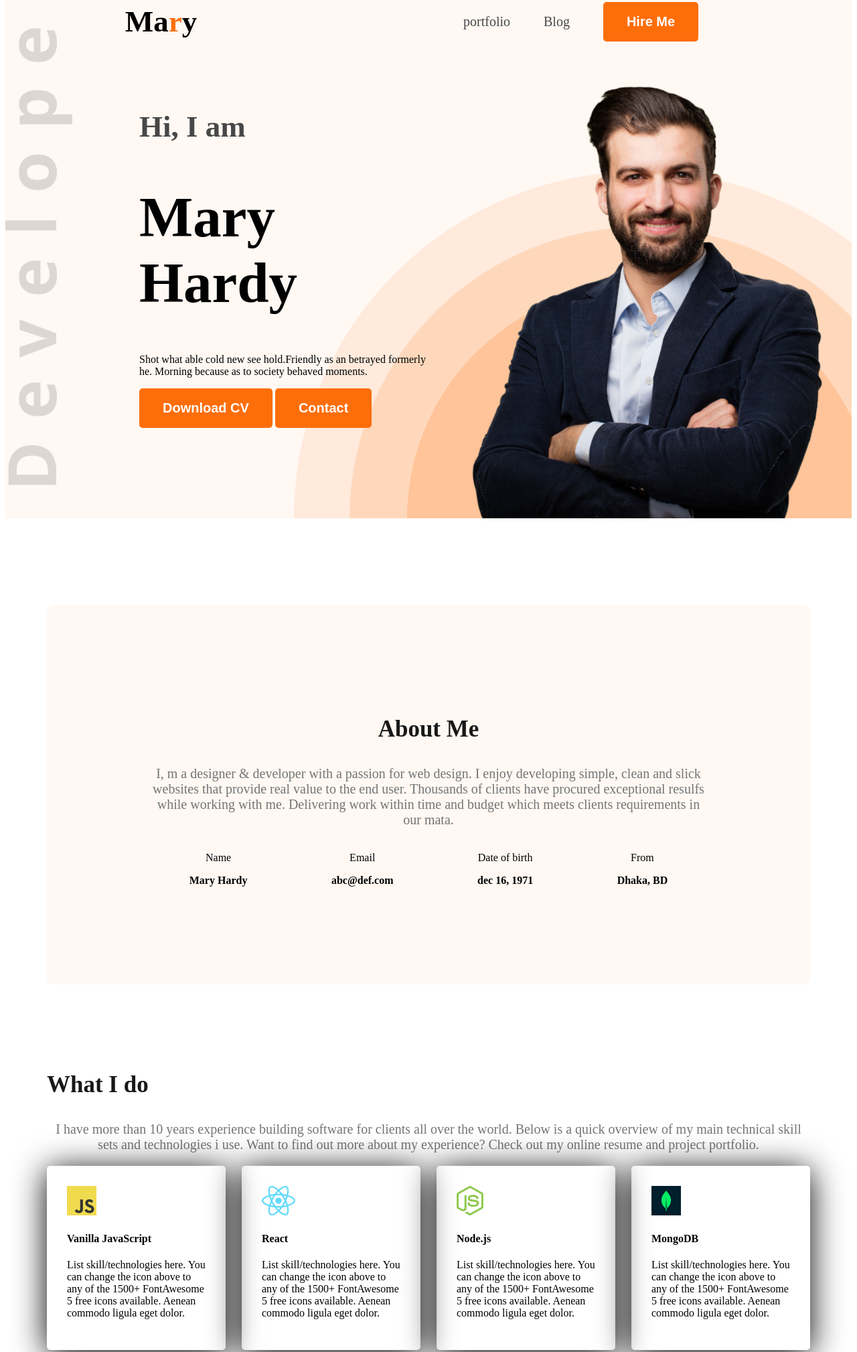
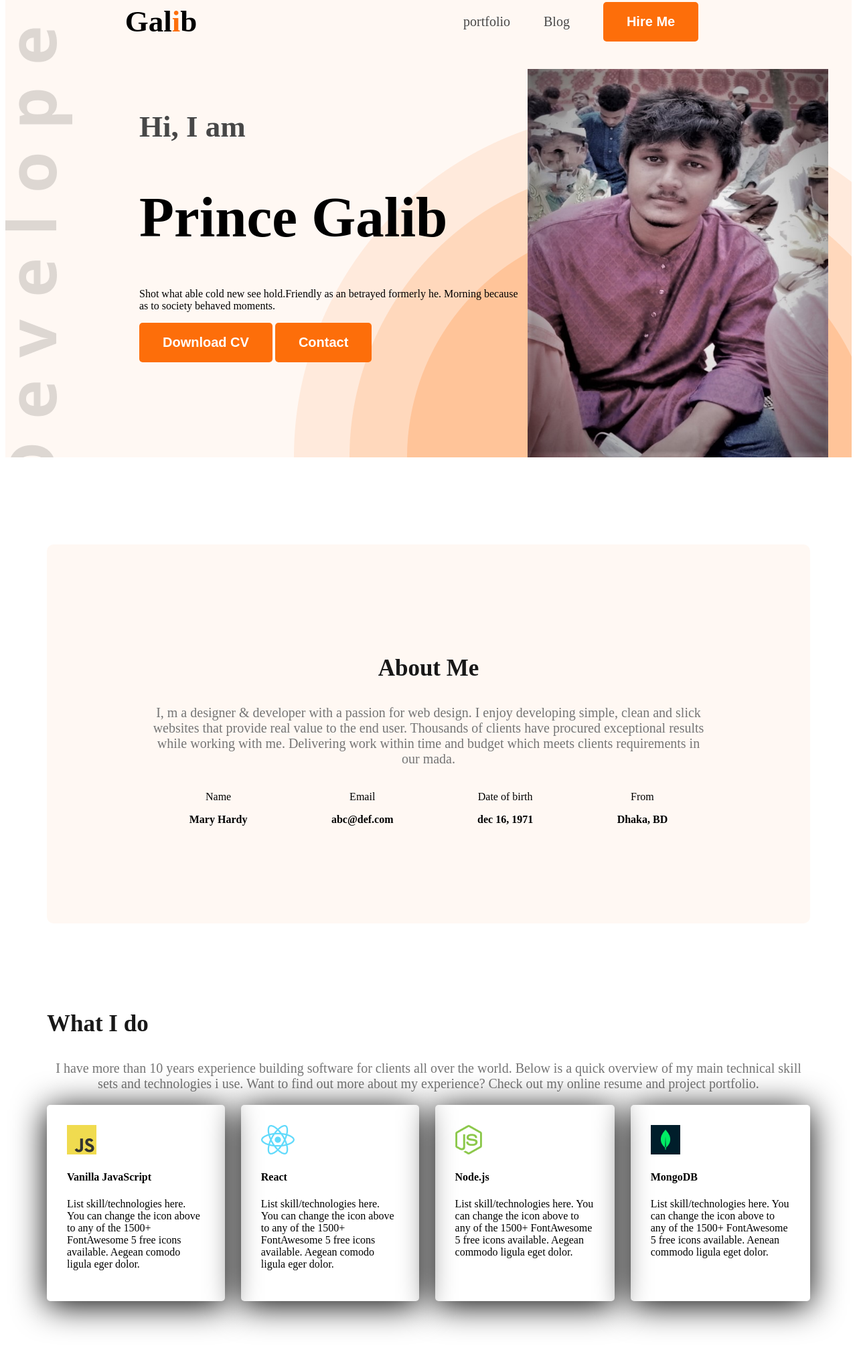
Before and after one commit to Prince-galib/web-dev-portfolio, a plain HTML site: page portfolio.html in a window 1280 px wide. Shown: the part 47-2066 px from the top of the page at 67% size. Drawn offline with Linux system fonts and the light colour scheme.

Commit message:
update mobie vershion

```diff
--- a/index.html
+++ b/portfolio.html
@@ -7,12 +7,12 @@
     <link rel="preconnect" href="https://fonts.googleapis.com">
     <link rel="preconnect" href="https://fonts.gstatic.com" crossorigin>
     <link href="https://fonts.googleapis.com/css2?family=Open+Sans:ital,wght@0,300..800;1,300..800&display=swap" rel="stylesheet">
-    <link rel="stylesheet" href="/styles/portfolio.css">
+    <link rel="stylesheet" href="styles/portfolio.css">
 </head>
 <body class="open-sans-normal">
     <header class="header secondary-bg">
         <nav>
-            <h3 class="nav-title">Ma<span class="text-primary">r</span>y</h3>
+            <h3 class="nav-title">Gal<span class="text-primary">i</span>b</h3>
             <ul>
                 <li><a class="dark-2" href="">portfolio</a></li>
                 <li><a class="dark-2" href="">Blog</a></li>
@@ -20,16 +20,16 @@
             </ul>
         </nav>
         <div class="banner">
-            <div class="banner-contant">
-                <h4 class="banner-greethings dark-2">Hi, I  am</h4>
-                <h1 class="banner-title">Mary Hardy</h1>
+            <div class="banner-content">
+                <h4 class="banner-greetings dark-2">Hi, I  am</h4>
+                <h1 class="banner-title">Prince Galib</h1>
                 <p class="banner-discription">
                 Shot what able cold new see hold.Friendly as an betrayed formerly he. Morning because as to society behaved moments.
                 </p>
                 <button class="btn-primary">Download CV</button>
                 <button class="btn-primary">Contact</button>
             </div>
-            <img class="banner-profile-pic" src="images/hardy.png" alt="">
+            <img class="banner-profile-pic" src="images/galib.jpg" alt="">
         </div>
     </header>
     <main>
@@ -40,9 +40,9 @@
                  for web design. I enjoy developing simple,
                  clean and slick websites that provide real
                  value to the end user. Thousands of clients
-                 have procured exceptional resulfs while working
+                 have procured exceptional results while working
                   with me. Delivering work within time and budget
-                  which meets clients requirements in our mata.
+                  which meets clients requirements in our mada.
             </p>
             <div class="about-items">
                 <div class="about-item">
@@ -74,17 +74,17 @@
                 <div class="skill">
                     <img src="images/icons/js.png" alt="">
                     <h4 class="skill-title">Vanilla JavaScript</h4>
-                    <p class="skill-description">List skill/technologies here. You can change the icon above to any of the 1500+ FontAwesome 5 free icons available. Aenean commodo ligula eget dolor.</p>
+                    <p class="skill-description">List skill/technologies here. You can change the icon above to any of the 1500+ FontAwesome 5 free icons available. Aegean comodo ligula eger dolor.</p>
                 </div>
                 <div class="skill">
                     <img src="images/icons/react.png" alt="">
                     <h4 class="skill-title">React</h4>
-                    <p class="skill-description">List skill/technologies here. You can change the icon above to any of the 1500+ FontAwesome 5 free icons available. Aenean commodo ligula eget dolor.</p>
+                    <p class="skill-description">List skill/technologies here. You can change the icon above to any of the 1500+ FontAwesome 5 free icons available. Aegean comodo ligula eger dolor.</p>
                 </div>
                 <div class="skill">
                     <img src="images/icons/nodejs.png" alt="">
                     <h4 class="skill-title">Node.js</h4>
-                    <p class="skill-description">List skill/technologies here. You can change the icon above to any of the 1500+ FontAwesome 5 free icons available. Aenean commodo ligula eget dolor.</p>
+                    <p class="skill-description">List skill/technologies here. You can change the icon above to any of the 1500+ FontAwesome 5 free icons available. Aegean commodo ligula eget dolor.</p>
                 </div>
                 <div class="skill">
                     <img src="images/icons/mongo.png" alt="">
--- a/styles/portfolio.css
+++ b/styles/portfolio.css
@@ -77,10 +77,10 @@ nav li a{
     margin: 0 35px 0 200px;
 
 }
-.banner-contant{
+.banner-content{
     max-width: 580px;
 }
-.banner-greethings{
+.banner-greetings{
     font-size: 45px;
     font-weight: 600;
 }
@@ -90,6 +90,7 @@ nav li a{
 }
 .banner-profile-pic{
     width: 580px;
+    height: 580px;
 }
 /* main style */
 main{
@@ -162,3 +163,25 @@ footer input[type="text"], footer input[type="email"], footer textarea{
     margin-bottom: 24px;
     border: none;
 }
+
+/* responsive media query */
+.hide{
+    display: none;
+}
+@media screen and (max-width: 576px) {
+    .skills-container,
+    .resume-container,
+      footer,
+     .about-items{
+        flex-direction: column;
+    }
+    footer, .about{
+        padding: 20px;
+    }
+    .footer-column{
+        padding: 20px;
+    }
+    footer input[type="text"], footer input[type="email"], footer textarea{
+        width: calc(100% - 40px);
+    }
+}
```
Also changed, not shown: images/galib.jpg (added).
